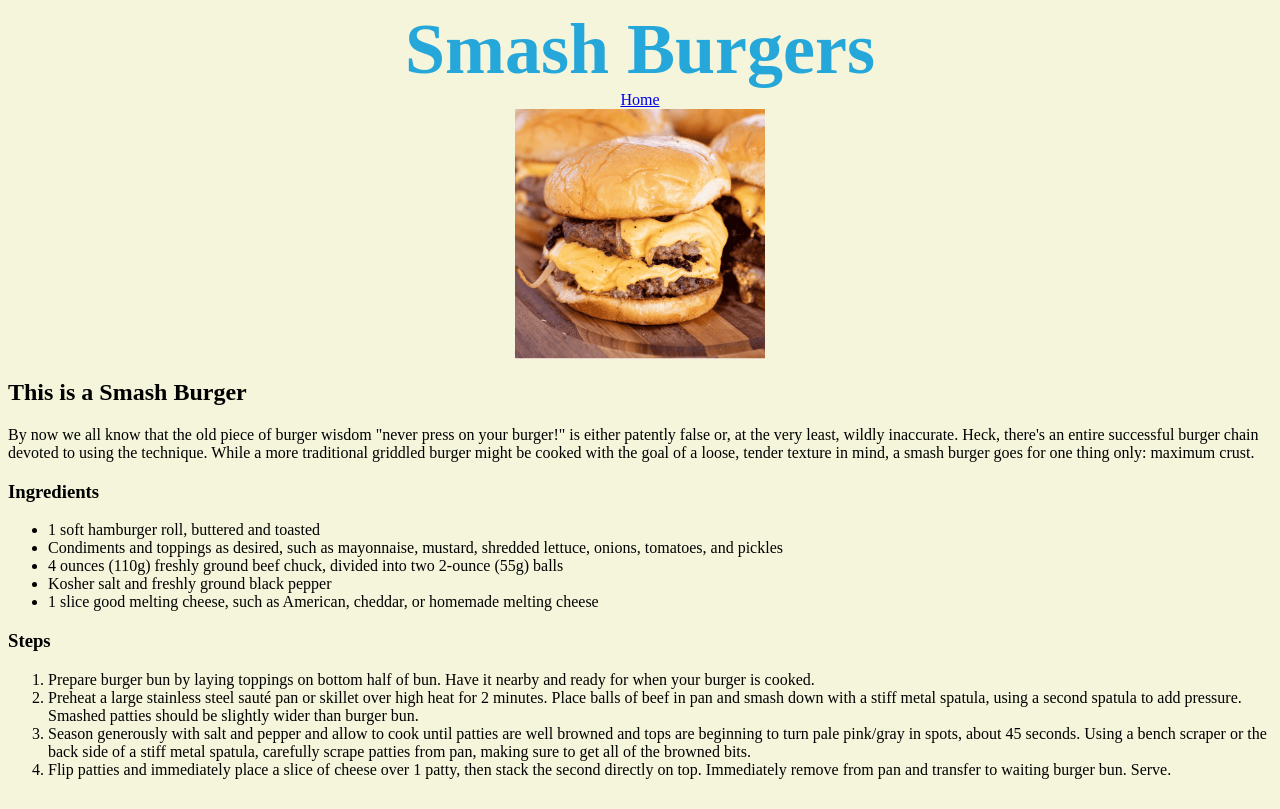
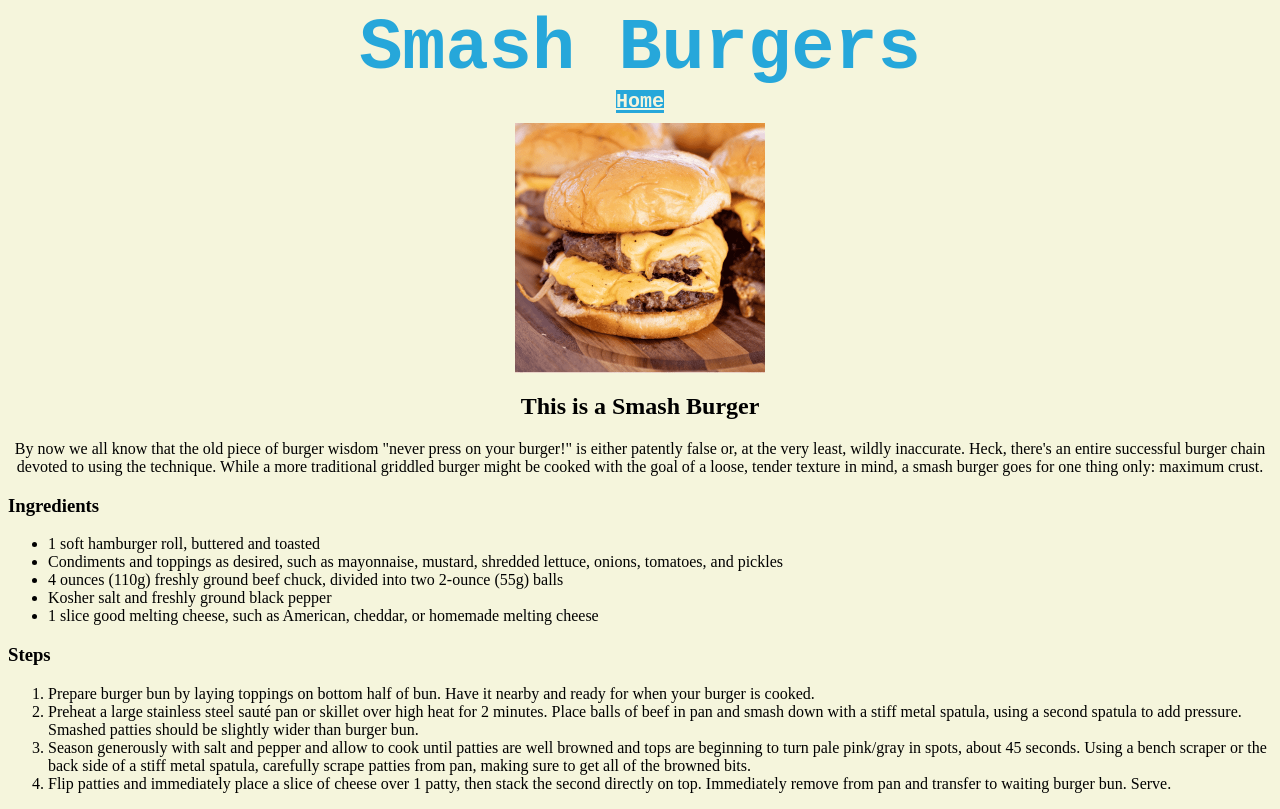
Before and after one commit to jelbro/odin-recipes, a plain HTML site: page recipes/smashburgers.html in a window 1280 px wide. Drawn offline with Linux system fonts and the light colour scheme.

Commit message:
Add button styles and centre descriptions

```diff
--- a/recipes/smashburgers.html
+++ b/recipes/smashburgers.html
@@ -7,12 +7,14 @@
     </head>
     <body>
         <div class="page-title">Smash Burgers</div>
-        <a href="../index.html" class="home">Home</a>
+        <div class = "container">
+            <a href="../index.html" class="button">Home</a>
+        </div>
         <img src="../images/smash-burger.png" alt="A Picture of a Smash Burger" class="images">
-        <h2>This is a Smash Burger</h2>
-        <p>By now we all know that the old piece of burger wisdom "never press on your burger!" is either patently false or, at the very least, wildly inaccurate.
+        <h2 class = "description-title">This is a Smash Burger</h2>
+        <div class = "description">By now we all know that the old piece of burger wisdom "never press on your burger!" is either patently false or, at the very least, wildly inaccurate.
             Heck, there's an entire successful burger chain devoted to using the technique. While a more traditional griddled burger might be cooked with the goal of a loose,
-            tender texture in mind, a smash burger goes for one thing only: maximum crust.</p>
+            tender texture in mind, a smash burger goes for one thing only: maximum crust.</div>
         <h3>Ingredients</h3>
         <ul>
             <li>1 soft hamburger roll, buttered and toasted</li>
--- a/style.css
+++ b/style.css
@@ -4,6 +4,7 @@
     color: #26a7da;
     font-size: 72px;
     font-weight: bolder;
+    font-family: Monospace;
 }
 
 .container {
@@ -16,27 +17,34 @@
 }
 
 .recipe{
-    background: tomato;
+    background: #26a7da;
     padding: 5px;
     width: 200px;
     height: 150px;
-    margin-top: 10px;
+    margin-top: 200px;
     line-height: 150px;
-    color: white;
+    color: beige;
     font-weight: bold;
     font-size: 20px;
     text-align: center;
+    font-family: Monospace;
 }
 
-.home {
-    display: block;
+.button{
+    background: #26a7da;
+    color: beige;
+    font-weight: bold;
+    font-size: 20px;
     text-align: center;
+    font-family: Monospace;
 }
 
 .images {
     display: block;
     margin-left: auto;
     margin-right: auto;
+    margin-top: 10px;
+    margin-bottom: 10px;
     height: 250px;
     width: auto;
 }
@@ -44,3 +52,11 @@
 body {
     background-color: beige;
 }
+
+.description-title{
+    text-align: center;
+}
+
+.description{
+    text-align: center;
+}
```
Also changed, not shown: recipes/lasagna.html (+6 -4 lines), recipes/mac-and-cheese.html (+6 -4 lines).
